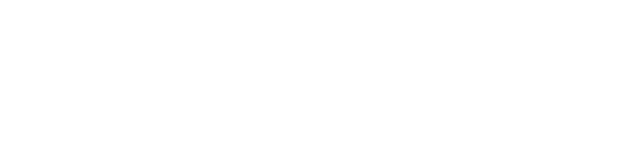
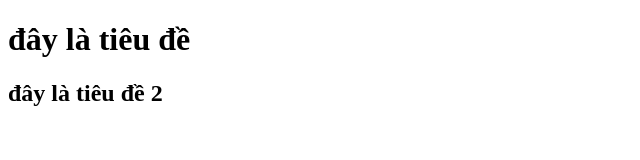
Before and after one commit to VuManhKy/duan_4, a plain HTML site: page index.html in a window 1280 px wide. Shown: the whole page, without its empty margins (0-640 px from the left). Drawn offline with Linux system fonts and the light colour scheme.

Commit message:
sửa đổi lần 1

```diff
--- a/index.html
+++ b/index.html
@@ -5,5 +5,8 @@
     <meta name="viewport" content="width=device-width, initial-scale=1.0" />
     <title>duAn_4</title>
   </head>
-  <body></body>
+  <body>
+    <h1>đây là tiêu đề</h1>
+    <h2>đây là tiêu đề 2</h2>
+  </body>
 </html>
```
